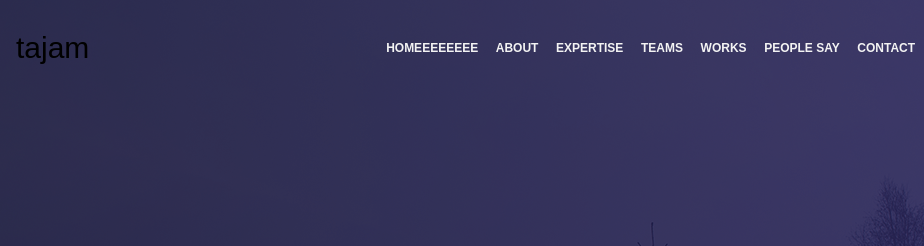
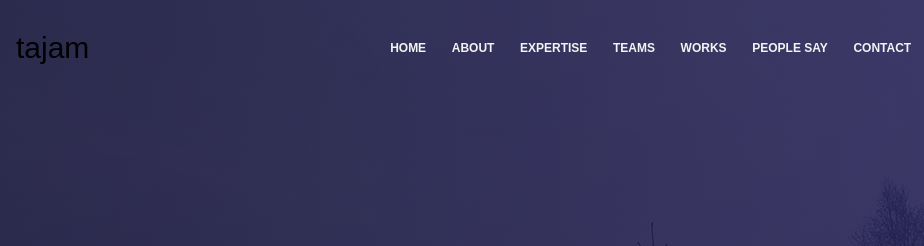
Before and after one commit to LeonardoRusso/Second, a plain HTML site: page index.html in a window 1280 px wide. Shown: the top 246 px of the page, 356-1280 px from the left. Drawn offline with Linux system fonts and the light colour scheme.

Commit message:
Commit number 2

```diff
--- a/index.html
+++ b/index.html
@@ -16,7 +16,7 @@
         <p class="font">tajam</p>
       </div>
       <nav class="NavigationBar">
-        <a href="#" class="font2">HOMEEEEEEEE</a>
+        <a href="#" class="font2">HOME</a>
         <a href="#" class="font2">ABOUT</a>
         <a href="#" class="font2">EXPERTISE</a>
         <a href="#" class="font2">TEAMS</a>
```
